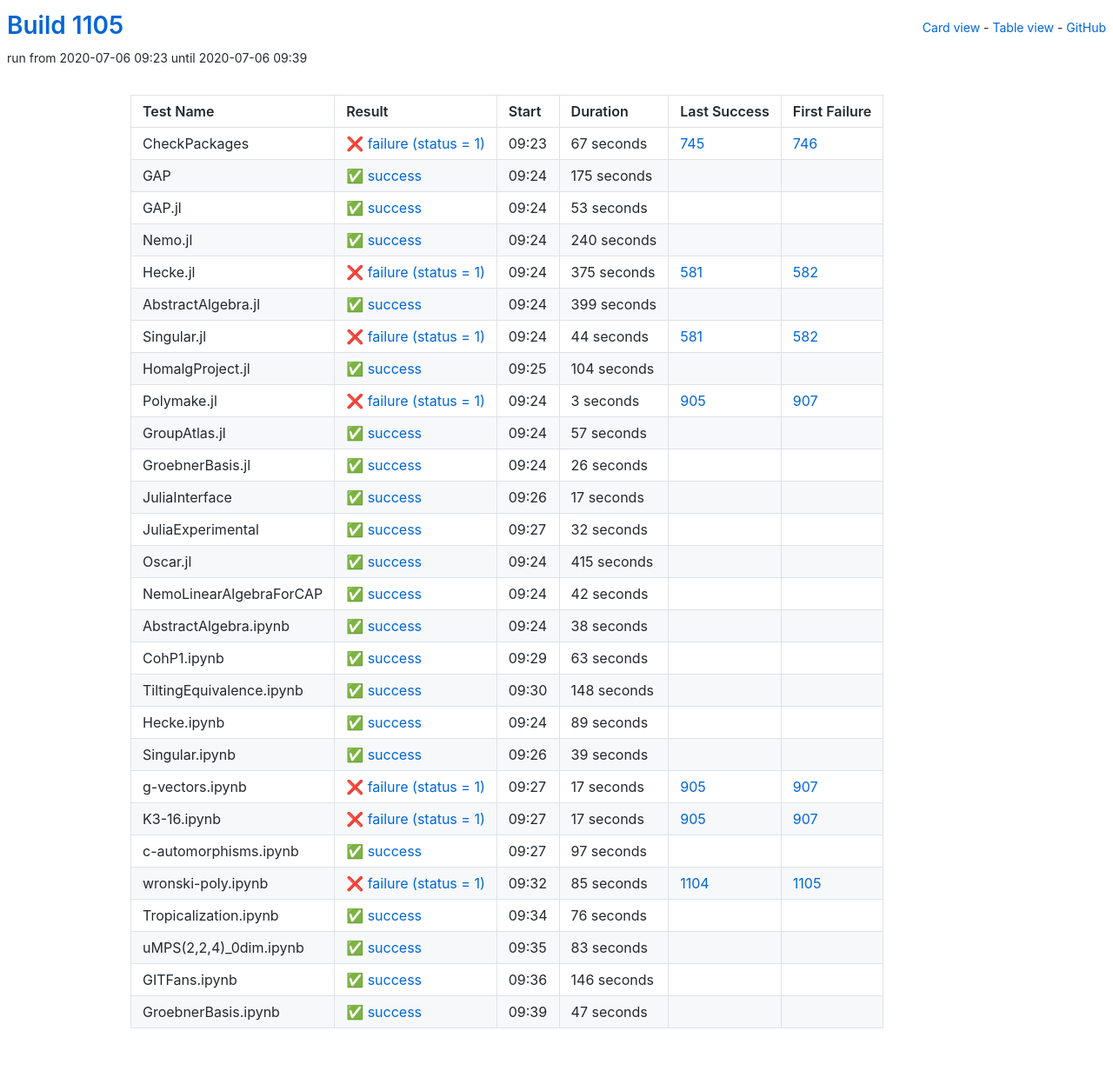
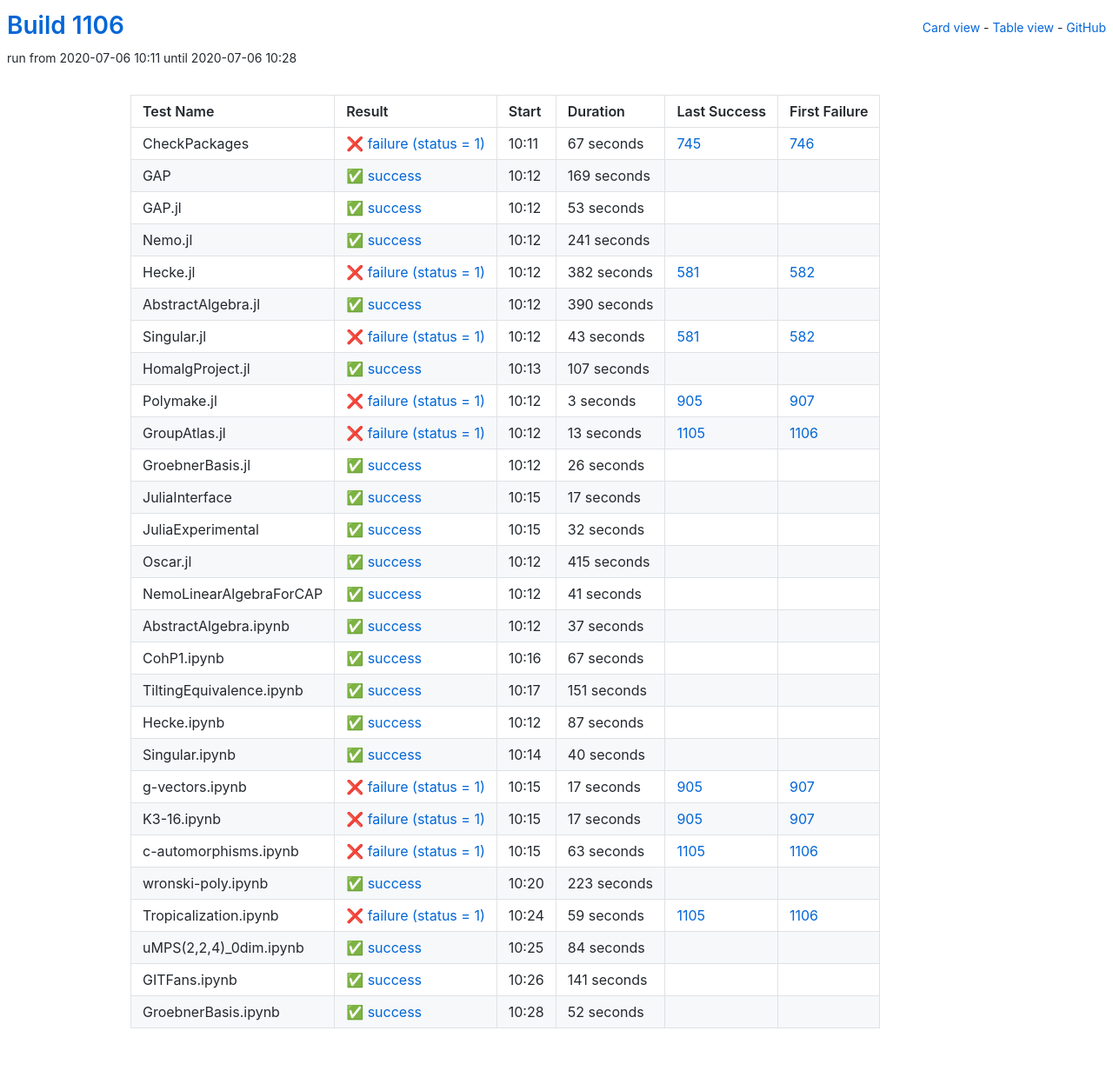
Before and after one commit to oscar-system/oscar-ci-status-1.4, a Jekyll site: the page built from table.html, in a window 1280 px wide. Shown: the whole page at 87% size. Built offline with Jekyll 4.4.1, drawn with Linux system fonts in a browser that asks for light colours.

Commit message:
Build #1106

```diff
--- a/_data/ci.yml
+++ b/_data/ci.yml
@@ -1,6 +1,6 @@
 ---
-build: 1105
-build_url: https://oscarci.mathematik.uni-kl.de/job/oscar-julia-1.4/1105/
+build: 1106
+build_url: https://oscarci.mathematik.uni-kl.de/job/oscar-julia-1.4/1106/
 job: oscar-julia-1.4
 organization: oscar-system
 repo: oscar-ci-status-1.4
@@ -8,8 +8,8 @@ repourl: https://github.com/oscar-system/oscar-ci-status-1.4
 tests:
 - name: CheckPackages
   id: checkpackages
-  log: https://oscarci.mathematik.uni-kl.de/job/oscar-julia-1.4/1105/artifact/logs/build-1105/CheckPackages.log
-  start: 2020-07-06 09:23
+  log: https://oscarci.mathematik.uni-kl.de/job/oscar-julia-1.4/1106/artifact/logs/build-1106/CheckPackages.log
+  start: 2020-07-06 10:11
   success: false
   exitcode: 1
   status: failure
@@ -20,20 +20,20 @@ tests:
   first_failure_url: https://oscarci.mathematik.uni-kl.de/job/oscar-julia-1.4/746/
 - name: GAP
   id: gap
-  log: https://oscarci.mathematik.uni-kl.de/job/oscar-julia-1.4/1105/artifact/logs/build-1105/GAP.log
-  start: 2020-07-06 09:24
+  log: https://oscarci.mathematik.uni-kl.de/job/oscar-julia-1.4/1106/artifact/logs/build-1106/GAP.log
+  start: 2020-07-06 10:12
   success: true
   exitcode: 0
   status: success
-  duration: 175
+  duration: 169
   last_success: false
   last_success_url:
   first_failure: false
   first_failure_url:
 - name: GAP.jl
   id: gap-jl
-  log: https://oscarci.mathematik.uni-kl.de/job/oscar-julia-1.4/1105/artifact/logs/build-1105/GAP.jl.log
-  start: 2020-07-06 09:24
+  log: https://oscarci.mathematik.uni-kl.de/job/oscar-julia-1.4/1106/artifact/logs/build-1106/GAP.jl.log
+  start: 2020-07-06 10:12
   success: true
   exitcode: 0
   status: success
@@ -44,68 +44,68 @@ tests:
   first_failure_url:
 - name: Nemo.jl
   id: nemo-jl
-  log: https://oscarci.mathematik.uni-kl.de/job/oscar-julia-1.4/1105/artifact/logs/build-1105/Nemo.jl.log
-  start: 2020-07-06 09:24
+  log: https://oscarci.mathematik.uni-kl.de/job/oscar-julia-1.4/1106/artifact/logs/build-1106/Nemo.jl.log
+  start: 2020-07-06 10:12
   success: true
   exitcode: 0
   status: success
-  duration: 240
+  duration: 241
   last_success: false
   last_success_url:
   first_failure: false
   first_failure_url:
 - name: Hecke.jl
   id: hecke-jl
-  log: https://oscarci.mathematik.uni-kl.de/job/oscar-julia-1.4/1105/artifact/logs/build-1105/Hecke.jl.log
-  start: 2020-07-06 09:24
+  log: https://oscarci.mathematik.uni-kl.de/job/oscar-julia-1.4/1106/artifact/logs/build-1106/Hecke.jl.log
+  start: 2020-07-06 10:12
   success: false
   exitcode: 1
   status: failure
-  duration: 375
+  duration: 382
   last_success: 581
   last_success_url: https://oscarci.mathematik.uni-kl.de/job/oscar-julia-1.4/581/
   first_failure: 582
   first_failure_url: https://oscarci.mathematik.uni-kl.de/job/oscar-julia-1.4/582/
 - name: AbstractAlgebra.jl
   id: abstractalgebra-jl
-  log: https://oscarci.mathematik.uni-kl.de/job/oscar-julia-1.4/1105/artifact/logs/build-1105/AbstractAlgebra.jl.log
-  start: 2020-07-06 09:24
+  log: https://oscarci.mathematik.uni-kl.de/job/oscar-julia-1.4/1106/artifact/logs/build-1106/AbstractAlgebra.jl.log
+  start: 2020-07-06 10:12
   success: true
   exitcode: 0
   status: success
-  duration: 399
+  duration: 390
   last_success: false
   last_success_url:
   first_failure: false
   first_failure_url:
 - name: Singular.jl
   id: singular-jl
-  log: https://oscarci.mathematik.uni-kl.de/job/oscar-julia-1.4/1105/artifact/logs/build-1105/Singular.jl.log
-  start: 2020-07-06 09:24
+  log: https://oscarci.mathematik.uni-kl.de/job/oscar-julia-1.4/1106/artifact/logs/build-1106/Singular.jl.log
+  start: 2020-07-06 10:12
   success: false
   exitcode: 1
   status: failure
-  duration: 44
+  duration: 43
   last_success: 581
   last_success_url: https://oscarci.mathematik.uni-kl.de/job/oscar-julia-1.4/581/
   first_failure: 582
   first_failure_url: https://oscarci.mathematik.uni-kl.de/job/oscar-julia-1.4/582/
 - name: HomalgProject.jl
   id: homalgproject-jl
-  log: https://oscarci.mathematik.uni-kl.de/job/oscar-julia-1.4/1105/artifact/logs/build-1105/HomalgProject.jl.log
-  start: 2020-07-06 09:25
+  log: https://oscarci.mathematik.uni-kl.de/job/oscar-julia-1.4/1106/artifact/logs/build-1106/HomalgProject.jl.log
+  start: 2020-07-06 10:13
   success: true
   exitcode: 0
   status: success
-  duration: 104
+  duration: 107
   last_success: false
   last_success_url:
   first_failure: false
   first_failure_url:
 - name: Polymake.jl
   id: polymake-jl
-  log: https://oscarci.mathematik.uni-kl.de/job/oscar-julia-1.4/1105/artifact/logs/build-1105/Polymake.jl.log
-  start: 2020-07-06 09:24
+  log: https://oscarci.mathematik.uni-kl.de/job/oscar-julia-1.4/1106/artifact/logs/build-1106/Polymake.jl.log
+  start: 2020-07-06 10:12
   success: false
   exitcode: 1
   status: failure
@@ -116,20 +116,20 @@ tests:
   first_failure_url: https://oscarci.mathematik.uni-kl.de/job/oscar-julia-1.4/907/
 - name: GroupAtlas.jl
   id: groupatlas-jl
-  log: https://oscarci.mathematik.uni-kl.de/job/oscar-julia-1.4/1105/artifact/logs/build-1105/GroupAtlas.jl.log
-  start: 2020-07-06 09:24
-  success: true
-  exitcode: 0
-  status: success
-  duration: 57
-  last_success: false
-  last_success_url:
-  first_failure: false
-  first_failure_url:
+  log: https://oscarci.mathematik.uni-kl.de/job/oscar-julia-1.4/1106/artifact/logs/build-1106/GroupAtlas.jl.log
+  start: 2020-07-06 10:12
+  success: false
+  exitcode: 1
+  status: failure
+  duration: 13
+  last_success: 1105
+  last_success_url: https://oscarci.mathematik.uni-kl.de/job/oscar-julia-1.4/1105/
+  first_failure: 1106
+  first_failure_url: https://oscarci.mathematik.uni-kl.de/job/oscar-julia-1.4/1106/
 - name: GroebnerBasis.jl
   id: groebnerbasis-jl
-  log: https://oscarci.mathematik.uni-kl.de/job/oscar-julia-1.4/1105/artifact/logs/build-1105/GroebnerBasis.jl.log
-  start: 2020-07-06 09:24
+  log: https://oscarci.mathematik.uni-kl.de/job/oscar-julia-1.4/1106/artifact/logs/build-1106/GroebnerBasis.jl.log
+  start: 2020-07-06 10:12
   success: true
   exitcode: 0
   status: success
@@ -140,8 +140,8 @@ tests:
   first_failure_url:
 - name: JuliaInterface
   id: juliainterface
-  log: https://oscarci.mathematik.uni-kl.de/job/oscar-julia-1.4/1105/artifact/logs/build-1105/JuliaInterface.log
-  start: 2020-07-06 09:26
+  log: https://oscarci.mathematik.uni-kl.de/job/oscar-julia-1.4/1106/artifact/logs/build-1106/JuliaInterface.log
+  start: 2020-07-06 10:15
   success: true
   exitcode: 0
   status: success
@@ -152,8 +152,8 @@ tests:
   first_failure_url:
 - name: JuliaExperimental
   id: juliaexperimental
-  log: https://oscarci.mathematik.uni-kl.de/job/oscar-julia-1.4/1105/artifact/logs/build-1105/JuliaExperimental.log
-  start: 2020-07-06 09:27
+  log: https://oscarci.mathematik.uni-kl.de/job/oscar-julia-1.4/1106/artifact/logs/build-1106/JuliaExperimental.log
+  start: 2020-07-06 10:15
   success: true
   exitcode: 0
   status: success
@@ -164,8 +164,8 @@ tests:
   first_failure_url:
 - name: Oscar.jl
   id: oscar-jl
-  log: https://oscarci.mathematik.uni-kl.de/job/oscar-julia-1.4/1105/artifact/logs/build-1105/Oscar.jl.log
-  start: 2020-07-06 09:24
+  log: https://oscarci.mathematik.uni-kl.de/job/oscar-julia-1.4/1106/artifact/logs/build-1106/Oscar.jl.log
+  start: 2020-07-06 10:12
   success: true
   exitcode: 0
   status: success
@@ -176,80 +176,80 @@ tests:
   first_failure_url:
 - name: NemoLinearAlgebraForCAP
   id: nemolinearalgebraforcap
-  log: https://oscarci.mathematik.uni-kl.de/job/oscar-julia-1.4/1105/artifact/logs/build-1105/NemoLinearAlgebraForCAP.log
-  start: 2020-07-06 09:24
+  log: https://oscarci.mathematik.uni-kl.de/job/oscar-julia-1.4/1106/artifact/logs/build-1106/NemoLinearAlgebraForCAP.log
+  start: 2020-07-06 10:12
   success: true
   exitcode: 0
   status: success
-  duration: 42
+  duration: 41
   last_success: false
   last_success_url:
   first_failure: false
   first_failure_url:
 - name: AbstractAlgebra.ipynb
   id: abstractalgebra-ipynb
-  log: https://oscarci.mathematik.uni-kl.de/job/oscar-julia-1.4/1105/artifact/logs/build-1105/AbstractAlgebra.ipynb.log
-  start: 2020-07-06 09:24
+  log: https://oscarci.mathematik.uni-kl.de/job/oscar-julia-1.4/1106/artifact/logs/build-1106/AbstractAlgebra.ipynb.log
+  start: 2020-07-06 10:12
   success: true
   exitcode: 0
   status: success
-  duration: 38
+  duration: 37
   last_success: false
   last_success_url:
   first_failure: false
   first_failure_url:
 - name: CohP1.ipynb
   id: cohp1-ipynb
-  log: https://oscarci.mathematik.uni-kl.de/job/oscar-julia-1.4/1105/artifact/logs/build-1105/CohP1.ipynb.log
-  start: 2020-07-06 09:29
+  log: https://oscarci.mathematik.uni-kl.de/job/oscar-julia-1.4/1106/artifact/logs/build-1106/CohP1.ipynb.log
+  start: 2020-07-06 10:16
   success: true
   exitcode: 0
   status: success
-  duration: 63
+  duration: 67
   last_success: false
   last_success_url:
   first_failure: false
   first_failure_url:
 - name: TiltingEquivalence.ipynb
   id: tiltingequivalence-ipynb
-  log: https://oscarci.mathematik.uni-kl.de/job/oscar-julia-1.4/1105/artifact/logs/build-1105/TiltingEquivalence.ipynb.log
-  start: 2020-07-06 09:30
+  log: https://oscarci.mathematik.uni-kl.de/job/oscar-julia-1.4/1106/artifact/logs/build-1106/TiltingEquivalence.ipynb.log
+  start: 2020-07-06 10:17
   success: true
   exitcode: 0
   status: success
-  duration: 148
+  duration: 151
   last_success: false
   last_success_url:
   first_failure: false
   first_failure_url:
 - name: Hecke.ipynb
   id: hecke-ipynb
-  log: https://oscarci.mathematik.uni-kl.de/job/oscar-julia-1.4/1105/artifact/logs/build-1105/Hecke.ipynb.log
-  start: 2020-07-06 09:24
+  log: https://oscarci.mathematik.uni-kl.de/job/oscar-julia-1.4/1106/artifact/logs/build-1106/Hecke.ipynb.log
+  start: 2020-07-06 10:12
   success: true
   exitcode: 0
   status: success
-  duration: 89
+  duration: 87
   last_success: false
   last_success_url:
   first_failure: false
   first_failure_url:
 - name: Singular.ipynb
   id: singular-ipynb
-  log: https://oscarci.mathematik.uni-kl.de/job/oscar-julia-1.4/1105/artifact/logs/build-1105/Singular.ipynb.log
-  start: 2020-07-06 09:26
+  log: https://oscarci.mathematik.uni-kl.de/job/oscar-julia-1.4/1106/artifact/logs/build-1106/Singular.ipynb.log
+  start: 2020-07-06 10:14
   success: true
   exitcode: 0
   status: success
-  duration: 39
+  duration: 40
   last_success: false
   last_success_url:
   first_failure: false
   first_failure_url:
 - name: g-vectors.ipynb
   id: g-vectors-ipynb
-  log: https://oscarci.mathematik.uni-kl.de/job/oscar-julia-1.4/1105/artifact/logs/build-1105/g-vectors.ipynb.log
-  start: 2020-07-06 09:27
+  log: https://oscarci.mathematik.uni-kl.de/job/oscar-julia-1.4/1106/artifact/logs/build-1106/g-vectors.ipynb.log
+  start: 2020-07-06 10:15
   success: false
   exitcode: 1
   status: failure
@@ -260,8 +260,8 @@ tests:
   first_failure_url: https://oscarci.mathematik.uni-kl.de/job/oscar-julia-1.4/907/
 - name: K3-16.ipynb
   id: k3-16-ipynb
-  log: https://oscarci.mathematik.uni-kl.de/job/oscar-julia-1.4/1105/artifact/logs/build-1105/K3-16.ipynb.log
-  start: 2020-07-06 09:27
+  log: https://oscarci.mathematik.uni-kl.de/job/oscar-julia-1.4/1106/artifact/logs/build-1106/K3-16.ipynb.log
+  start: 2020-07-06 10:15
   success: false
   exitcode: 1
   status: failure
@@ -272,72 +272,72 @@ tests:
   first_failure_url: https://oscarci.mathematik.uni-kl.de/job/oscar-julia-1.4/907/
 - name: c-automorphisms.ipynb
   id: c-automorphisms-ipynb
-  log: https://oscarci.mathematik.uni-kl.de/job/oscar-julia-1.4/1105/artifact/logs/build-1105/c-automorphisms.ipynb.log
-  start: 2020-07-06 09:27
+  log: https://oscarci.mathematik.uni-kl.de/job/oscar-julia-1.4/1106/artifact/logs/build-1106/c-automorphisms.ipynb.log
+  start: 2020-07-06 10:15
+  success: false
+  exitcode: 1
+  status: failure
+  duration: 63
+  last_success: 1105
+  last_success_url: https://oscarci.mathematik.uni-kl.de/job/oscar-julia-1.4/1105/
+  first_failure: 1106
+  first_failure_url: https://oscarci.mathematik.uni-kl.de/job/oscar-julia-1.4/1106/
+- name: wronski-poly.ipynb
+  id: wronski-poly-ipynb
+  log: https://oscarci.mathematik.uni-kl.de/job/oscar-julia-1.4/1106/artifact/logs/build-1106/wronski-poly.ipynb.log
+  start: 2020-07-06 10:20
   success: true
   exitcode: 0
   status: success
-  duration: 97
+  duration: 223
   last_success: false
   last_success_url:
   first_failure: false
   first_failure_url:
-- name: wronski-poly.ipynb
-  id: wronski-poly-ipynb
-  log: https://oscarci.mathematik.uni-kl.de/job/oscar-julia-1.4/1105/artifact/logs/build-1105/wronski-poly.ipynb.log
-  start: 2020-07-06 09:32
+- name: Tropicalization.ipynb
+  id: tropicalization-ipynb
+  log: https://oscarci.mathematik.uni-kl.de/job/oscar-julia-1.4/1106/artifact/logs/build-1106/Tropicalization.ipynb.log
+  start: 2020-07-06 10:24
   success: false
   exitcode: 1
   status: failure
-  duration: 85
-  last_success: 1104
-  last_success_url: https://oscarci.mathematik.uni-kl.de/job/oscar-julia-1.4/1104/
-  first_failure: 1105
-  first_failure_url: https://oscarci.mathematik.uni-kl.de/job/oscar-julia-1.4/1105/
-- name: Tropicalization.ipynb
-  id: tropicalization-ipynb
-  log: https://oscarci.mathematik.uni-kl.de/job/oscar-julia-1.4/1105/artifact/logs/build-1105/Tropicalization.ipynb.log
-  start: 2020-07-06 09:34
+  duration: 59
+  last_success: 1105
+  last_success_url: https://oscarci.mathematik.uni-kl.de/job/oscar-julia-1.4/1105/
+  first_failure: 1106
+  first_failure_url: https://oscarci.mathematik.uni-kl.de/job/oscar-julia-1.4/1106/
+- name: uMPS(2,2,4)_0dim.ipynb
+  id: umps-2-2-4-0dim-ipynb
+  log: https://oscarci.mathematik.uni-kl.de/job/oscar-julia-1.4/1106/artifact/logs/build-1106/uMPS-2-2-4-_0dim.ipynb.log
+  start: 2020-07-06 10:25
   success: true
   exitcode: 0
   status: success
-  duration: 76
-  last_success: false
-  last_success_url:
-  first_failure: false
-  first_failure_url:
-- name: uMPS(2,2,4)_0dim.ipynb
-  id: umps-2-2-4-0dim-ipynb
-  log: https://oscarci.mathematik.uni-kl.de/job/oscar-julia-1.4/1105/artifact/logs/build-1105/uMPS-2-2-4-_0dim.ipynb.log
-  start: 2020-07-06 09:35
-  success: true
-  exitcode: 0
-  status: success
-  duration: 83
+  duration: 84
   last_success: false
   last_success_url:
   first_failure: false
   first_failure_url:
 - name: GITFans.ipynb
   id: gitfans-ipynb
-  log: https://oscarci.mathematik.uni-kl.de/job/oscar-julia-1.4/1105/artifact/logs/build-1105/GITFans.ipynb.log
-  start: 2020-07-06 09:36
+  log: https://oscarci.mathematik.uni-kl.de/job/oscar-julia-1.4/1106/artifact/logs/build-1106/GITFans.ipynb.log
+  start: 2020-07-06 10:26
   success: true
   exitcode: 0
   status: success
-  duration: 146
+  duration: 141
   last_success: false
   last_success_url:
   first_failure: false
   first_failure_url:
 - name: GroebnerBasis.ipynb
   id: groebnerbasis-ipynb
-  log: https://oscarci.mathematik.uni-kl.de/job/oscar-julia-1.4/1105/artifact/logs/build-1105/GroebnerBasis.ipynb.log
-  start: 2020-07-06 09:39
+  log: https://oscarci.mathematik.uni-kl.de/job/oscar-julia-1.4/1106/artifact/logs/build-1106/GroebnerBasis.ipynb.log
+  start: 2020-07-06 10:28
   success: true
   exitcode: 0
   status: success
-  duration: 47
+  duration: 52
   last_success: false
   last_success_url:
   first_failure: false
```
Also changed, not shown: README.md.
